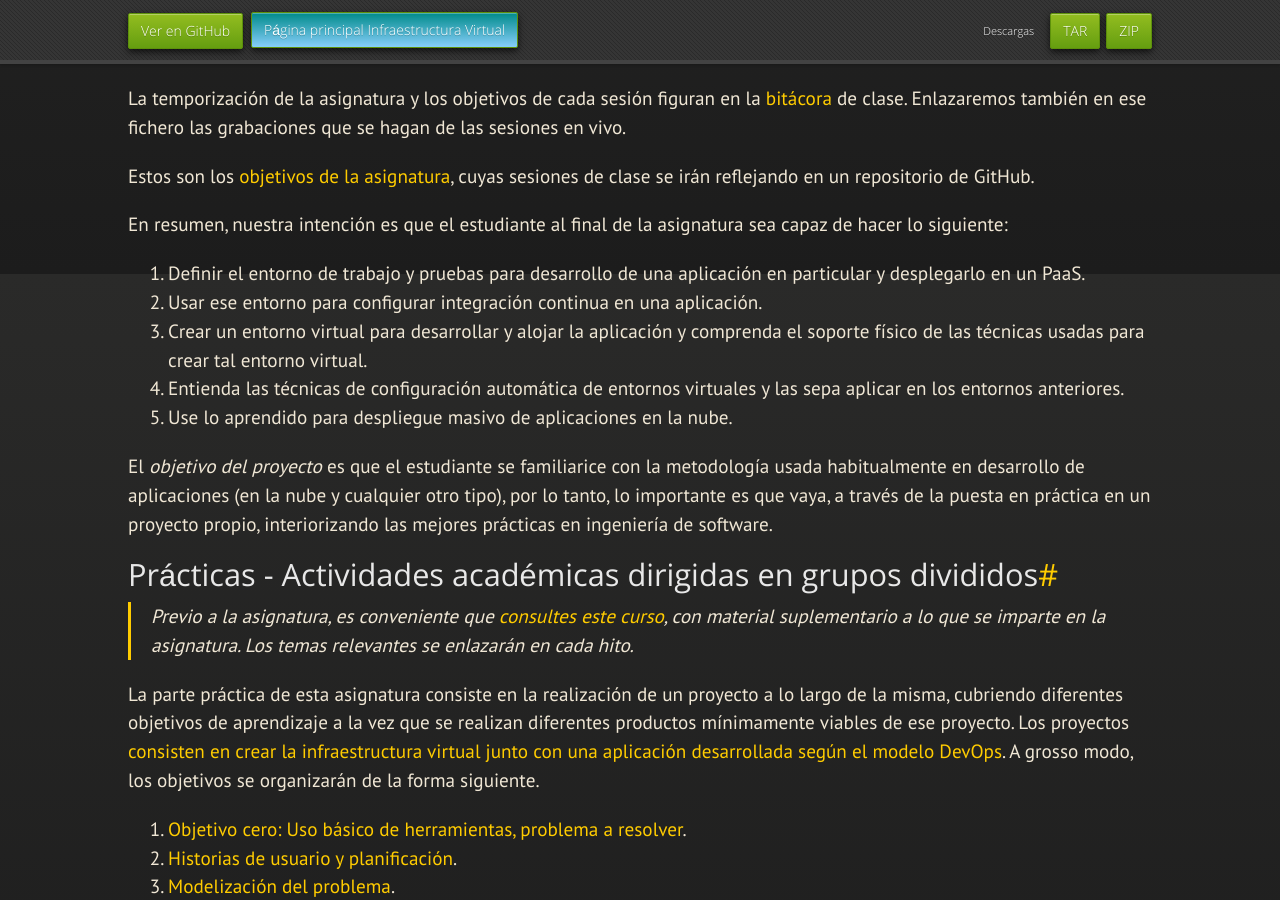
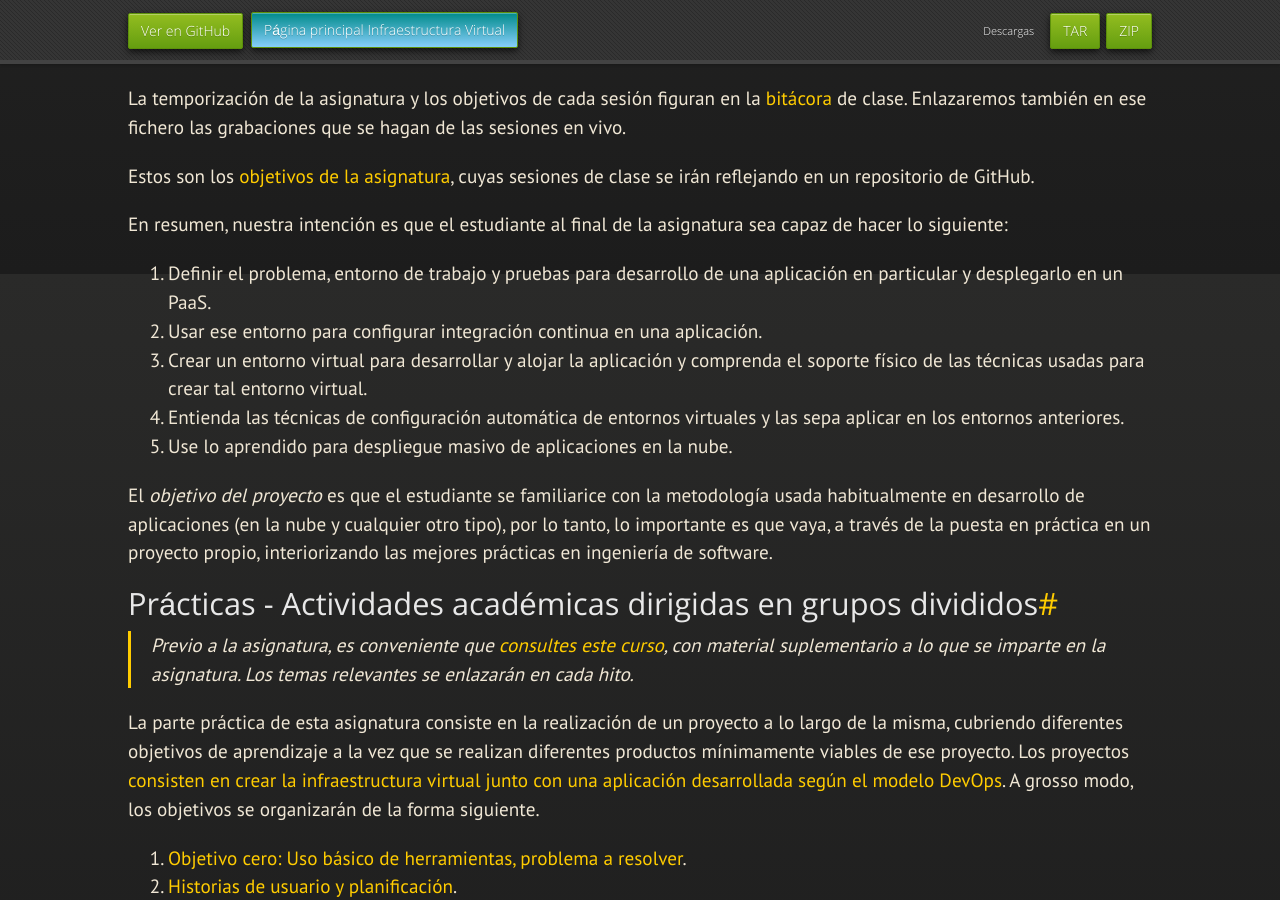
Before and after one commit to JJ/IV, a Jekyll site: the page built from index.md, in a window 1280 px wide and 900 px high, scrolled down 626 px. Built offline with Jekyll 4.4.1, drawn with Linux system fonts in a browser that asks for light colours; nearby versions of some CDN libraries; some web fonts are replaced; our own code applies the rules of GitHub Pages for plain Markdown files.

Commit message:
Sync index.md de master a gh-pages

```diff
--- a/index.md
+++ b/index.md
@@ -45,8 +45,8 @@ sesiones de clase se irán reflejando en un repositorio de GitHub.
 En resumen, nuestra intención es que el estudiante al final de la asignatura sea
 capaz de hacer lo siguiente:
 
-1. Definir el entorno de trabajo y pruebas para desarrollo de una aplicación en
-   particular y desplegarlo en un PaaS.
+1. Definir el problema, entorno de trabajo y pruebas para desarrollo de una
+   aplicación en particular y desplegarlo en un PaaS.
 2. Usar ese entorno para configurar integración continua en una aplicación.
 3. Crear un entorno virtual para desarrollar y alojar la aplicación y comprenda
    el soporte físico de las técnicas usadas para crear tal entorno virtual.
```
